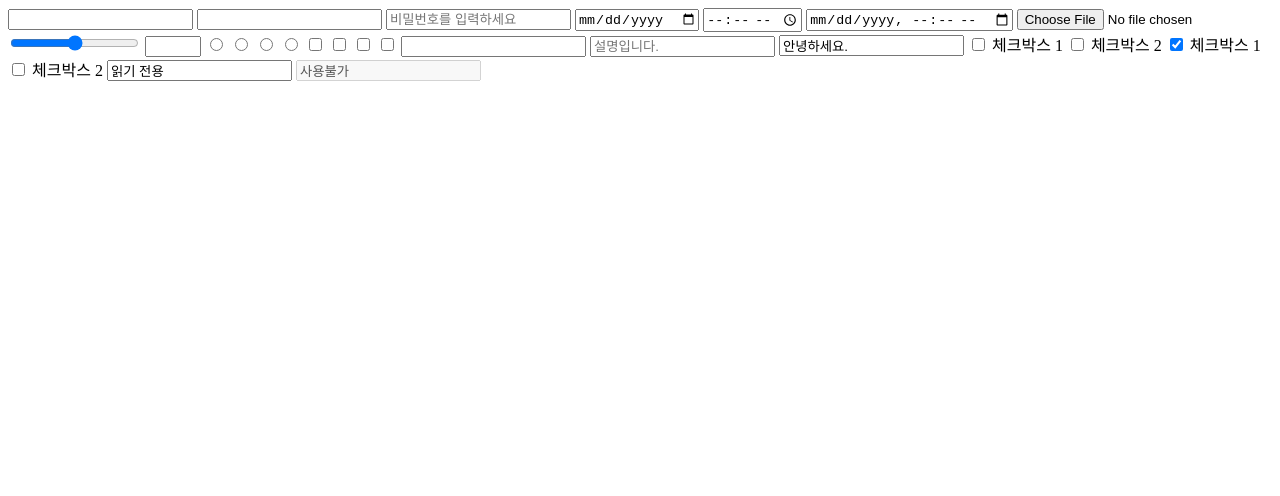
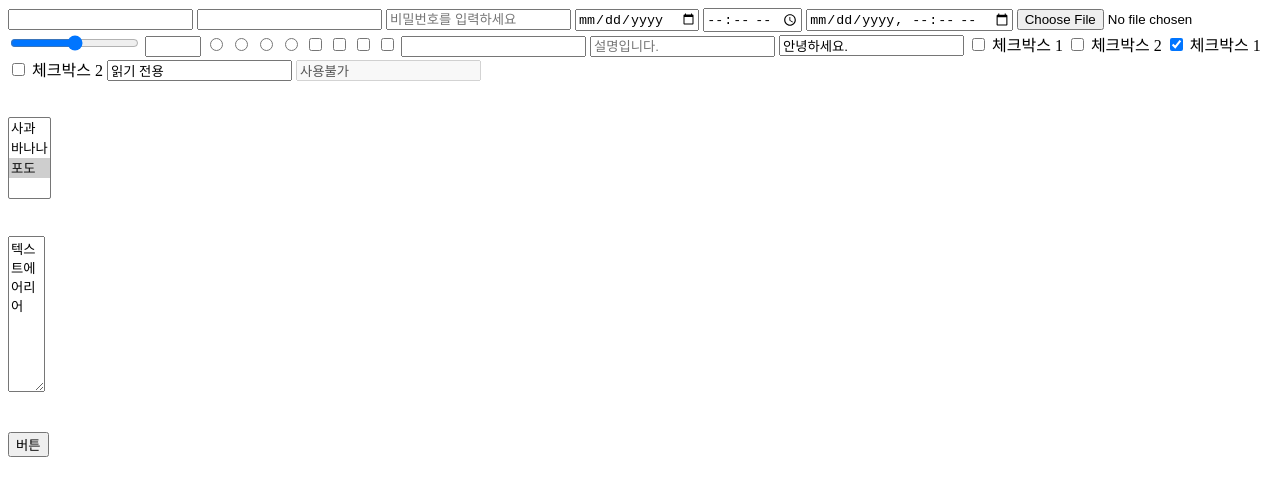
Before and after one commit to jojaehyeok99/web-basic_20240306, a plain HTML site: page html/form_elements.html in a window 1280 px wide. Drawn offline with Linux system fonts and the light colour scheme.

Commit message:
2024 - 03 - 08 HTML 고급(4) : 폼 요소 - select, textarea, button 요소

```diff
--- a/html/form_elements.html
+++ b/html/form_elements.html
@@ -74,8 +74,33 @@
     <!-- disabled : 사용하지 않는 입력창으로 지정 -->
     <input type = "text" value = "사용불가" disabled />
 
+    <br/><br/><br/>
     <!------------------------------------------------------------------------------------->
+    <!-- <select> : 주어진 리스트 에서 특정 요소를 선택할 때 사용하는 요소-->
 
+    <!-- multilpe 속성으로 다중 선택이 가능한 select 요소 생성 가능-->
+
+    <select multiple>
+    <!-- <option> : 선택할 수 있는 리스트의 항목을 만드는 요소-->
+    <!-- <option> 요소의 컨텐츠는 실제 값이 아님, 실제 값은 value 속성으로 미리 지정-->
+    <option value = "apple" >사과</option>
+    <option value = "banana">바나나</option>
+    <option value = "grape" selected>포도</option>
+    </select>
+
+    <br/><br/><br/>
+    <!------------------------------------------------------------------------------------->
+    <!-- <textarea> 요소 : 단순히 문자를 여러 줄에 걸쳐서 작성할 수 있도록 하는 요소-->
+    <!-- rows, cols : textarea 요소의 기본 크기를 지정 -->
+    <!-- <textarea> 요소는 value를 사용하지 않고 시작 태그와 종료 태그 사이에 값을 지정-->
+    <textarea rows = "10" cols = "2">텍스트에어리어</textarea>
+
+    <br/><br/><br/>
+    <!------------------------------------------------------------------------------------->
+    <!-- <button> 요소 : 사용자로부터 클릭 이벤트를 받을 수 있는 버튼 -->
+    <!--                 button 요소만 클릭을 할 수 있게 하는거 아님-->
+    <!--                 ui상 눈에 보이게 만들어줌-->
+    <button onclick="alert('버튼클릭!')">버튼</button>
 
 </body>
 </html>
```
Also changed, not shown: html/form2_elements.html (added, +11 -0 lines).
